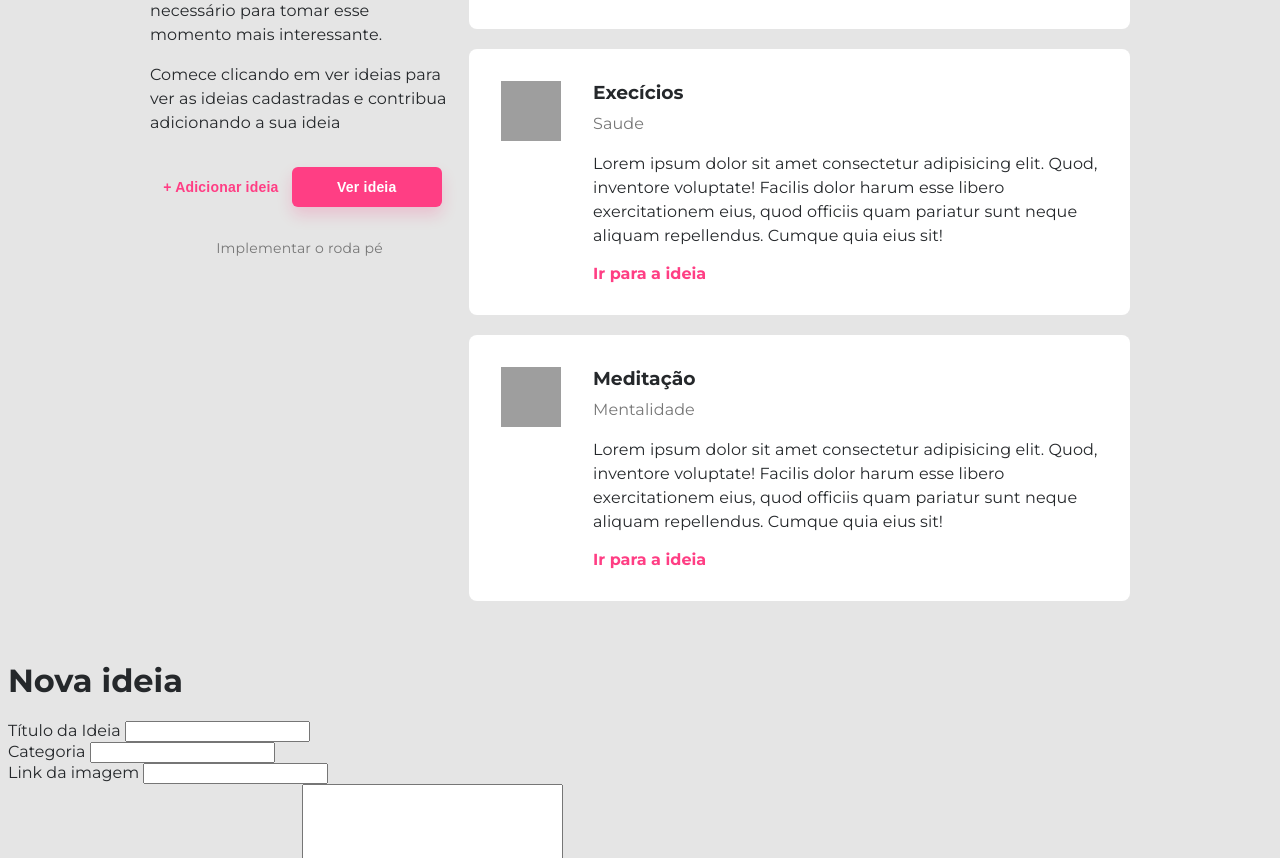
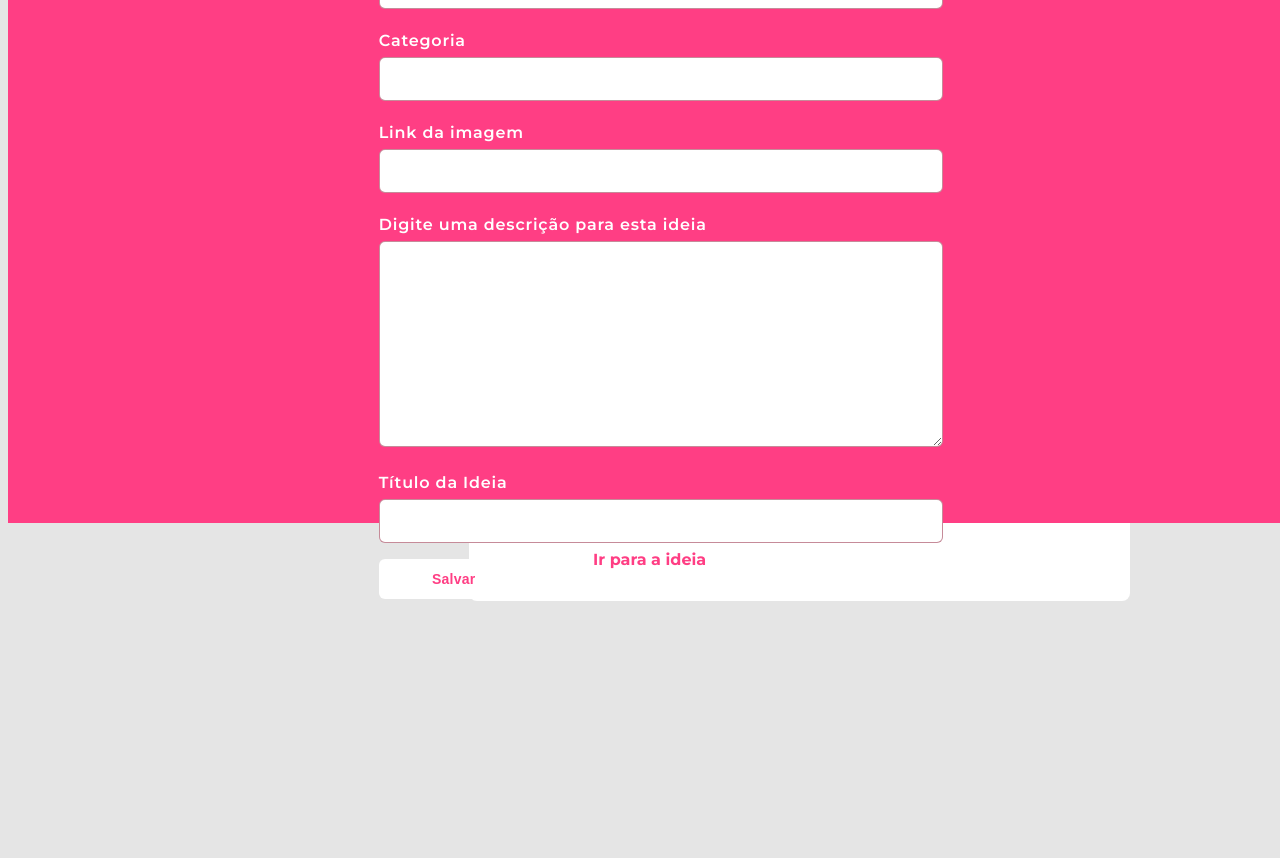
Before and after one commit to leomoraiscam/creative-ideas, a plain HTML site: page src/index.html in a window 1280 px wide. Shown: the part 277-1135 px from the top of the page. After the commit the page ends 938 px from the top, so only its background shows below. Drawn offline with Linux system fonts and the light colour scheme; grey boxes are pictures that could not be loaded.

Commit message:
Estilizando o formulario do modal | Estilização

```diff
--- a/src/styles.css
+++ b/src/styles.css
@@ -117,3 +117,64 @@ p,
   line-height: 24px;
   letter-spacing: 0.1px;
 }
+
+/* Modal */
+#modal {
+  width: 100vw;
+  height: 100vh;
+  background: #ff3e84;
+  position: absolute;
+  top: 0;
+  display: flex;
+  justify-content: center;
+}
+
+#modal .content {
+  margin: 128px 0px 0px 0px;
+  color: #ffffff;
+}
+
+#modal .content h1 {
+  text-align: center;
+  text-transform: uppercase;
+}
+
+#modal .content form {
+  width: 80%;
+  max-width: 800px;
+  margin: 0 auto 0 auto;
+}
+
+.input-wrapper {
+  margin: 16px 0px 16px 0px;
+}
+
+form label {
+  font-weight: 600;
+  line-height: 32px;
+  letter-spacing: 0.8px;
+}
+
+form input,
+form textarea {
+  width: 100%;
+  padding: 12px;
+  border: 1px solid rgba(141, 25, 52, 0.5);
+  border-radius: 6px;
+  font-size: 16px;
+  outline: none;
+}
+
+form button {
+  width: 150px;
+  height: 40px;
+  background: #ffffff;
+  border-radius: 6px;
+  cursor: pointer;
+}
+
+form button:hover {
+  background: #0984e3;
+  color: #ffffff;
+  text-decoration: none;
+}
```
